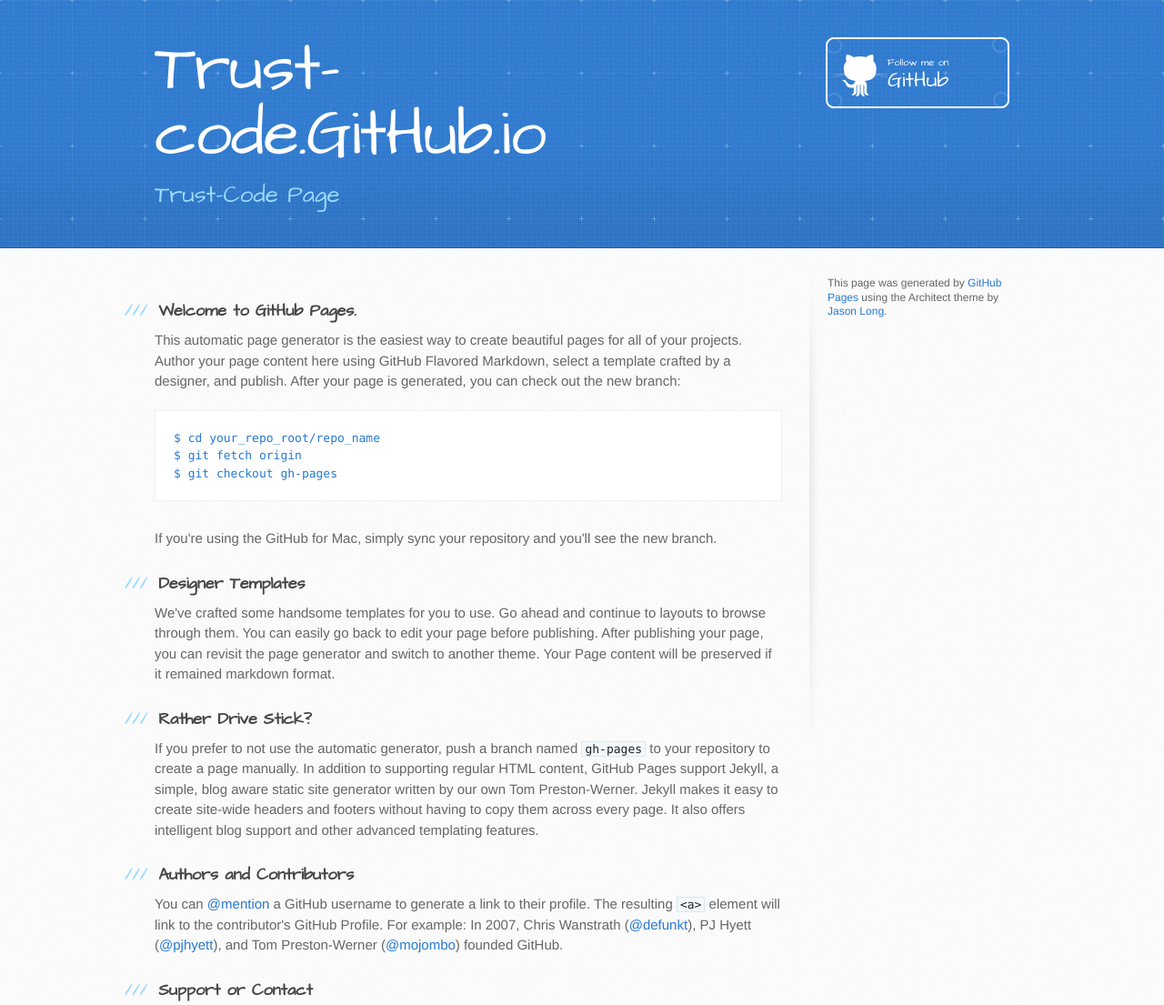
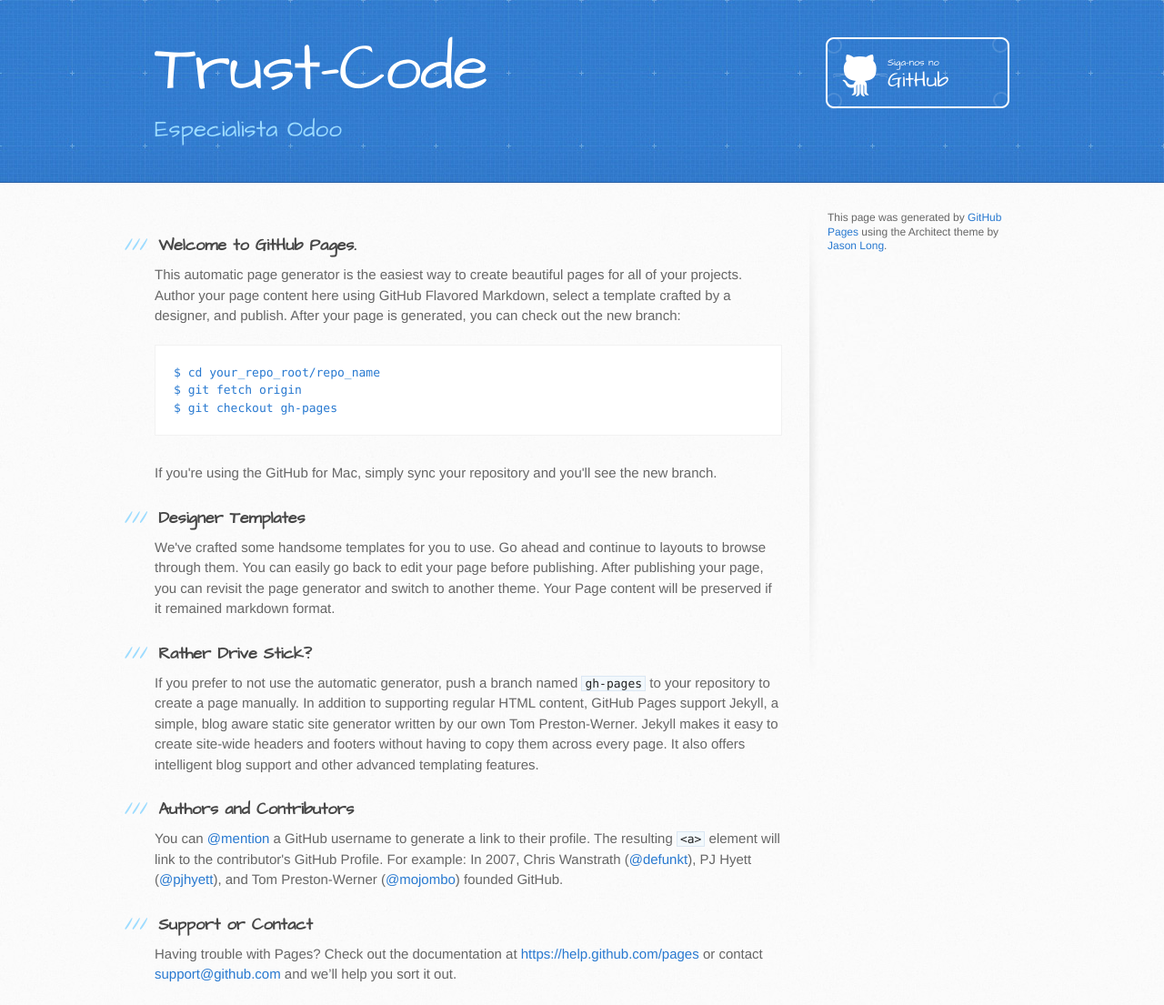
Before and after one commit to Trust-Code/Trust-Code.github.io, a plain HTML site: page index.html in a window 1280 px wide. Shown: the top 1105 px of the page at 91% size. Drawn offline with Linux system fonts and the light colour scheme.

Commit message:
Update index.html

```diff
--- a/index.html
+++ b/index.html
@@ -19,9 +19,9 @@
   <body>
     <header>
       <div class="inner">
-        <h1>Trust-code.GitHub.io</h1>
-        <h2>Trust-Code Page</h2>
-        <a href="https://github.com/Trust-Code" class="button"><small>Follow me on</small> GitHub</a>
+        <h1>Trust-Code</h1>
+        <h2>Especialista Odoo</h2>
+        <a href="https://github.com/Trust-Code" class="button"><small>Siga-nos no</small> GitHub</a>
       </div>
     </header>
 
```
